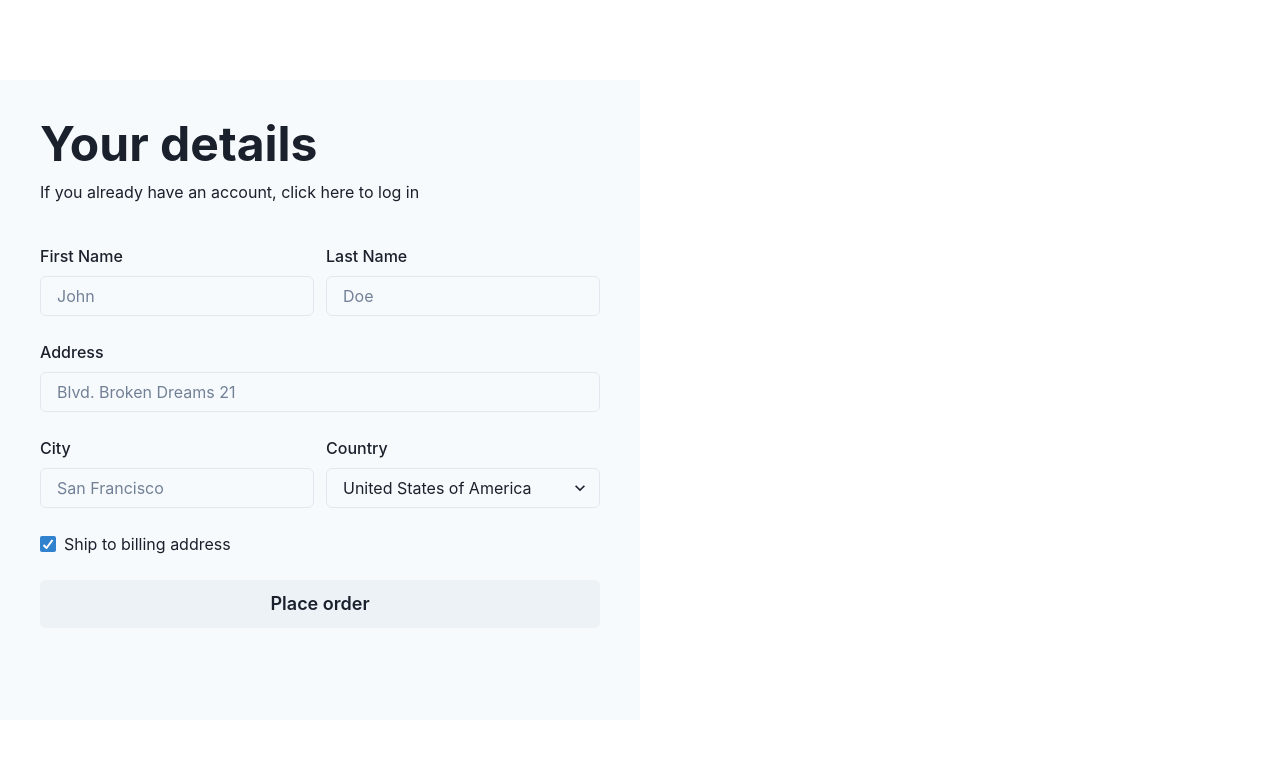
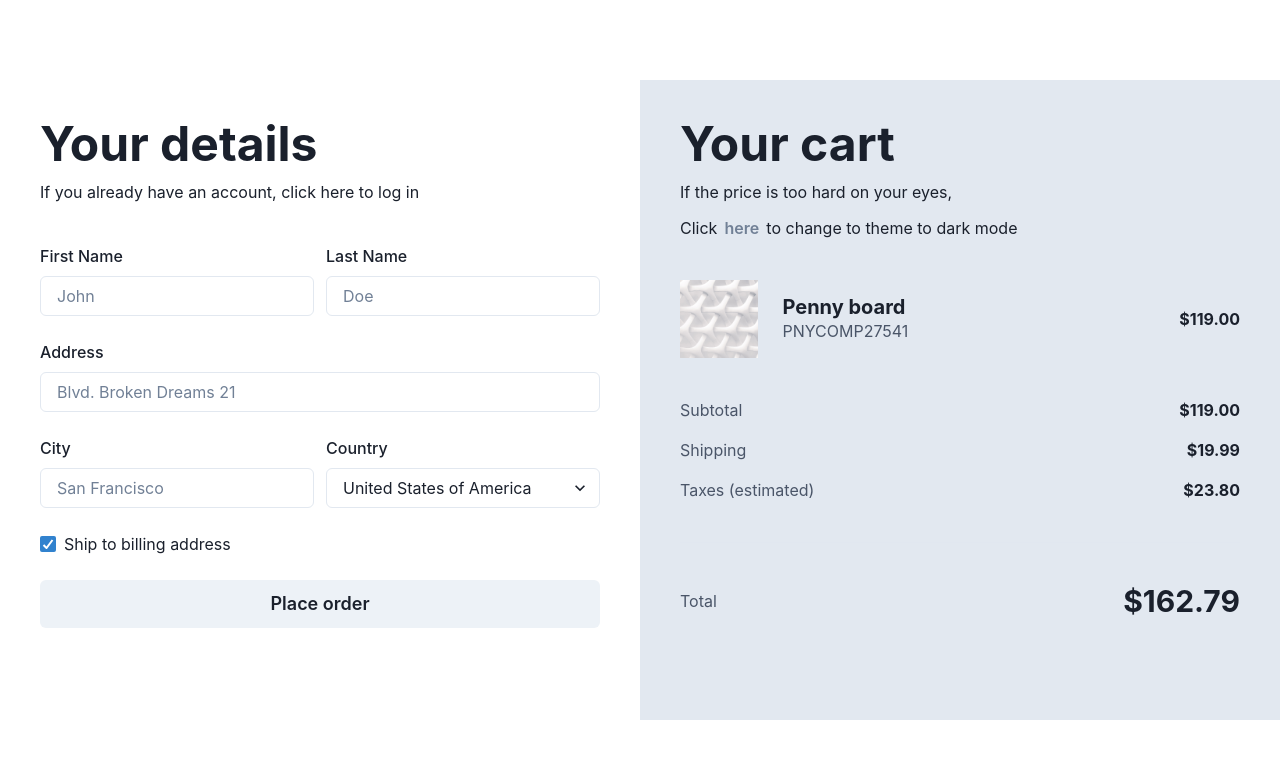
Before and after one commit to JoostGevaert/geophysics-info, a Next.js app: page / in a window 1280 px wide. Shown: the top 758 px of the page. Built offline with nearby package versions, Linux system fonts and the light colour scheme.

Commit message:
feat: add dark mode

```diff
--- a/src/sections/cart.tsx
+++ b/src/sections/cart.tsx
@@ -1,6 +1,21 @@
-import { VStack } from '@chakra-ui/react';
+import Image from 'next/image';
+import {
+  Stack,
+  VStack,
+  HStack,
+  Heading,
+  Text,
+  Button,
+  AspectRatio,
+  Divider,
+  useColorMode,
+  useColorModeValue
+} from '@chakra-ui/react';
 
 const  Cart = () => {
+  const { toggleColorMode } = useColorMode();
+  const bgColor = useColorModeValue("gray.200", "whiteAlpha.50")
+  const secondaryTextColor = useColorModeValue("gray.600", "gray.300")
   return (
   <VStack
     w="full"
@@ -8,7 +23,57 @@
     p={10}
     spacing={10}
     alignItems="flex-start"
-  ></VStack>
+    bg={bgColor}
+  >
+    <VStack spacing={3} alignItems="flex-start">
+        <Heading size="2xl">Your cart</Heading>
+        <Text>If the price is too hard on your eyes, {' '}</Text>
+        <Text>Click <Button onClick={toggleColorMode} variant="link">here</Button> to change to theme to dark mode</Text>
+      </VStack>
+      <HStack spacing={6} alignItems="center" w="full">
+        <AspectRatio ratio={1} w={24}>
+          <Image
+            src="/images/post1.jpg"
+            alt="Joop Gevaar"
+            layout="fill"
+          />
+        </AspectRatio>
+        <Stack
+          spacing={0}
+          w="full"
+          direction="row"
+          justifyContent="space-between"
+          alignItems="center"
+        >
+          <VStack w="full" spacing={0} alignItems="flex-start">
+            <Heading size="md">Penny board</Heading>
+            <Text color={secondaryTextColor}>PNYCOMP27541</Text>
+          </VStack>
+          <Heading size="sm" textAlign="end">
+            $119.00
+          </Heading>
+        </Stack>
+      </HStack>
+      <VStack spacing={4} alignItems="stretch" w="full">
+        <HStack justifyContent="space-between">
+          <Text color={secondaryTextColor}>Subtotal</Text>
+          <Heading size="sm">$119.00</Heading>
+        </HStack>
+        <HStack justifyContent="space-between">
+          <Text color={secondaryTextColor}>Shipping</Text>
+          <Heading size="sm">$19.99</Heading>
+        </HStack>
+        <HStack justifyContent="space-between">
+          <Text color={secondaryTextColor}>Taxes (estimated)</Text>
+          <Heading size="sm">$23.80</Heading>
+        </HStack>
+      </VStack>
+      <Divider />
+      <HStack justifyContent="space-between" w="full">
+        <Text color={secondaryTextColor}>Total</Text>
+        <Heading size="lg">$162.79</Heading>
+      </HStack>
+  </VStack>
   );
 };
 
--- a/src/sections/details.tsx
+++ b/src/sections/details.tsx
@@ -21,7 +21,6 @@
       p={10}
       spacing={10}
       alignItems="flex-start"
-      bg="gray.50"
     >
       <VStack spacing={3} alignItems="flex-start">
         <Heading size="2xl">Your details</Heading>
```
